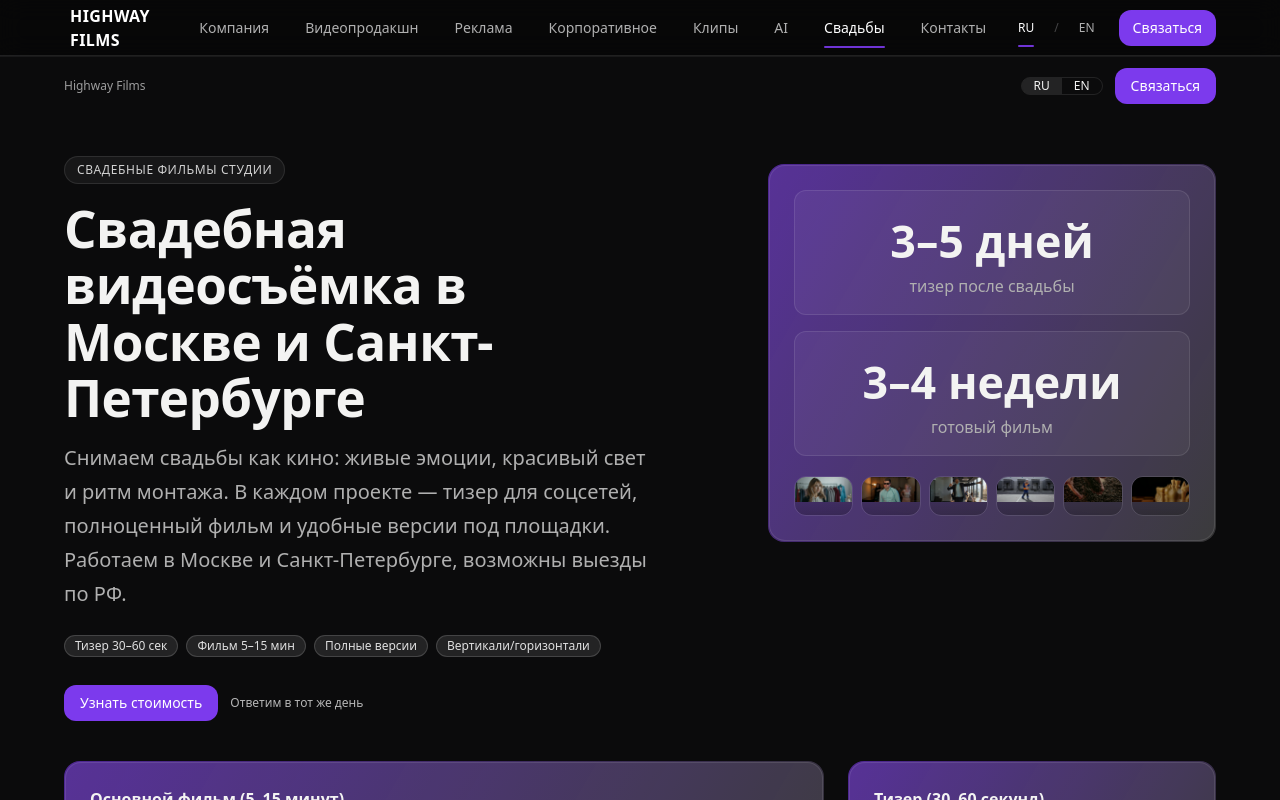
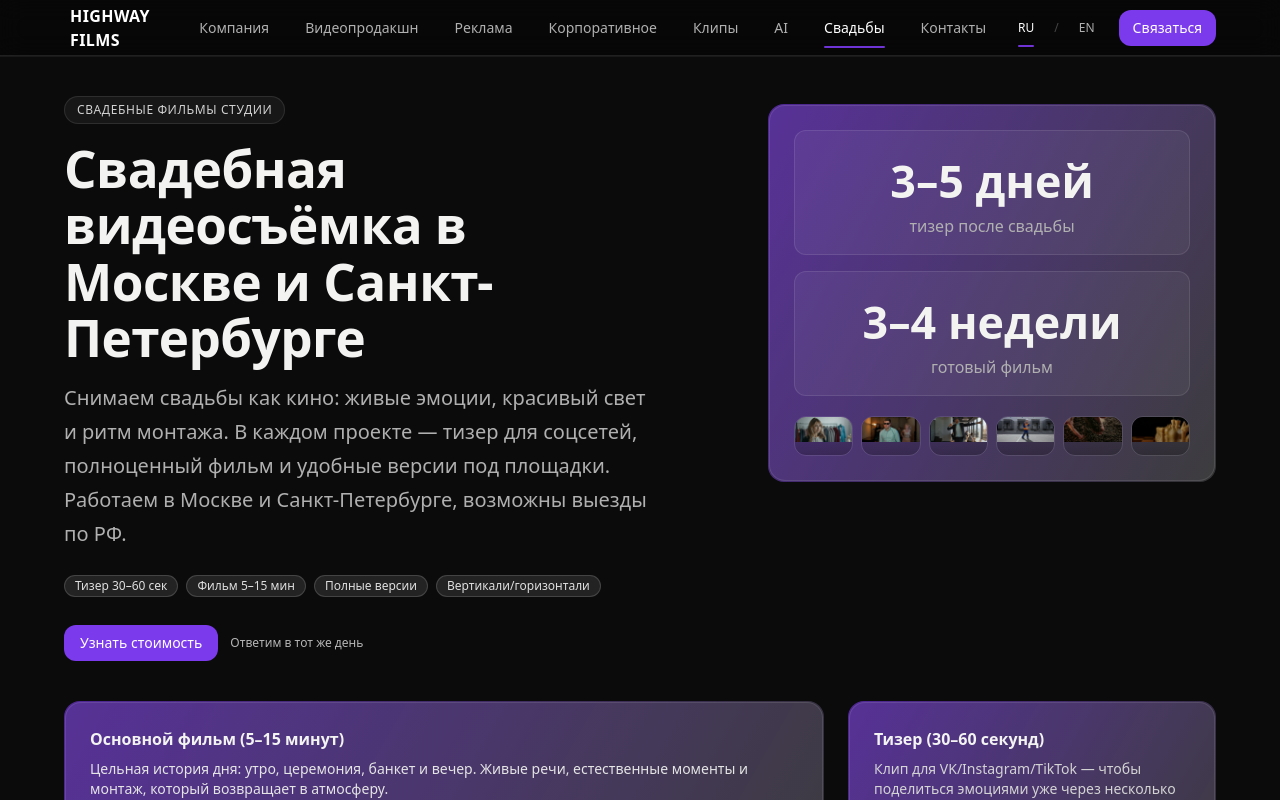
Before and after one commit to pandangun/highwayfilms.ru, a Next.js app: page /weddings in a window 1280 px wide. Shown: the top 800 px of the page. Built offline with nearby package versions, Linux system fonts and the light colour scheme.

Commit message:
miniminiupdate

```diff
--- a/src/app/weddings/page.tsx
+++ b/src/app/weddings/page.tsx
@@ -1,15 +1,5 @@
 import Link from "next/link";
 import type { ReactNode } from "react";
-
-/**
- * Highway Films — Weddings Page (RU)
- * Финальная версия (киновайб + нестандартный лэйаут)
- * — Без сторонних иконок, только Tailwind + CSS-токены (globals.css)
- * — Ассиметричная сетка, цветные рамки, «чипы» с ценами
- * — Форматы: Эпизод / Фильм / Сага (без слова «пакеты»)
- * — Доп. варианты: Мобильная съёмка, Монтаж в день свадьбы (как опция)
- * — Кейсы-лента, FAQ 2-колоночный на десктопе, RU/EN-переключатель
- */
 
 export const metadata = {
   title: "Свадебная видеосъёмка — Highway Films",
@@ -86,17 +76,7 @@ function QA({ q, a }: { q: string; a: ReactNode }) {
 export default function WeddingsPage() {
   return (
     <>
-      {/* Topbar: язык + мини-CTA */}
-      <div className="container flex items-center justify-between gap-3 py-3 text-xs">
-        <div className="text-white/60">Highway Films</div>
-        <div className="flex items-center gap-3">
-          <div className="overflow-hidden rounded-xl border border-white/10">
-            <Link href="/weddings" className="px-3 py-1 bg-white/10 hover:bg-white/20">RU</Link>
-            <Link href="/en/weddings" className="px-3 py-1 hover:bg-white/10">EN</Link>
-          </div>
-          <CTAButton href="/contacts">Связаться</CTAButton>
-        </div>
-      </div>
+
 
       {/* HERO: сплит + акцентная карточка справа */}
       <section className="container relative grid items-start gap-8 pt-6 md:grid-cols-[1.2fr_0.8fr] md:pt-10">
@@ -295,6 +275,17 @@ export default function WeddingsPage() {
           </p>
         </div>
       </section>
+      {/* Topbar: язык + мини-CTA */}
+      <div className="container flex items-center justify-between gap-3 py-3 text-xs">
+        <div className="text-white/60">Highway Films</div>
+        <div className="flex items-center gap-3">
+          <div className="overflow-hidden rounded-xl border border-white/10">
+            <Link href="/weddings" className="px-3 py-1 bg-white/10 hover:bg-white/20">RU</Link>
+            <Link href="/en/weddings" className="px-3 py-1 hover:bg-white/10">EN</Link>
+          </div>
+          <CTAButton href="/contacts">Связаться</CTAButton>
+        </div>
+      </div>
     </>
   );
 }
```
